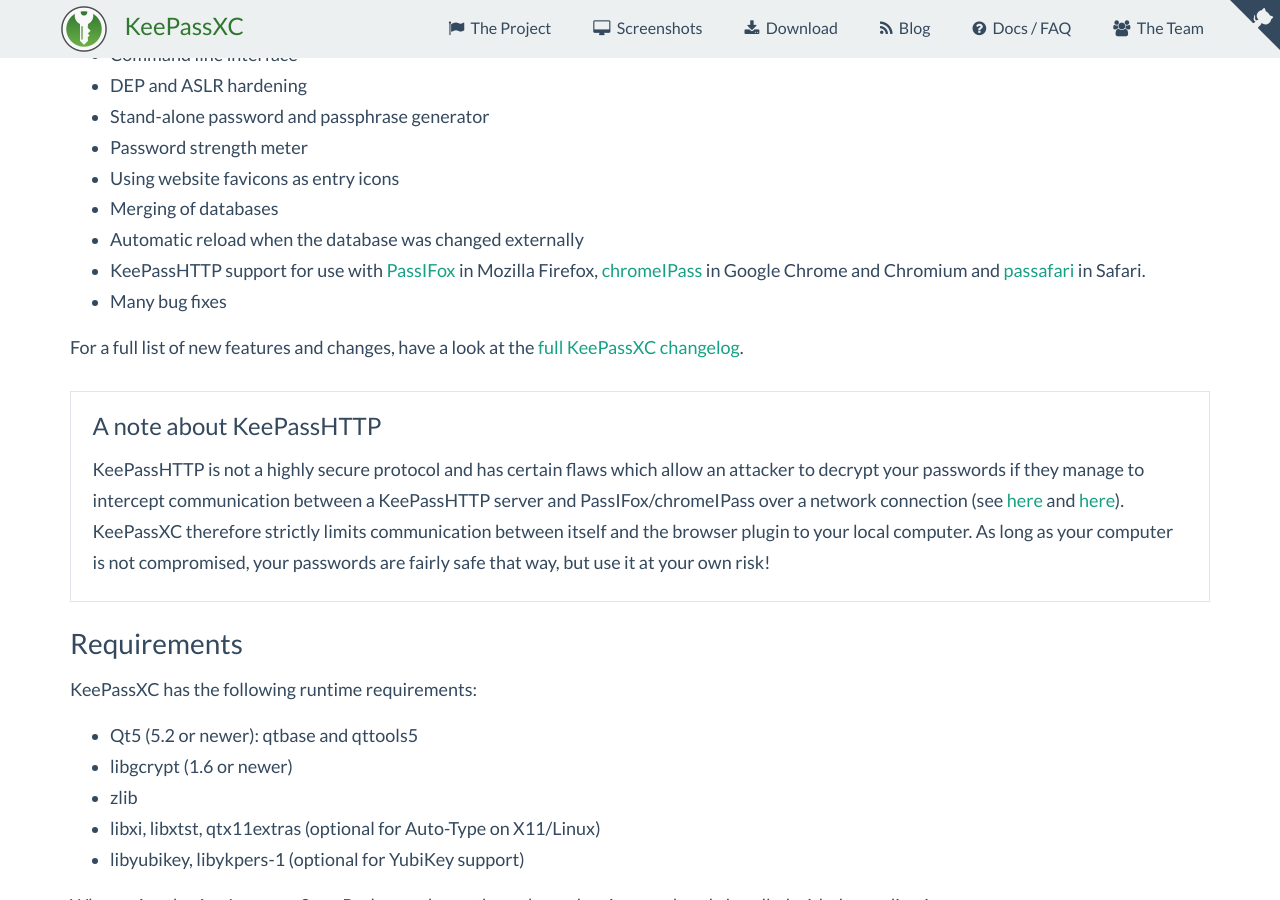
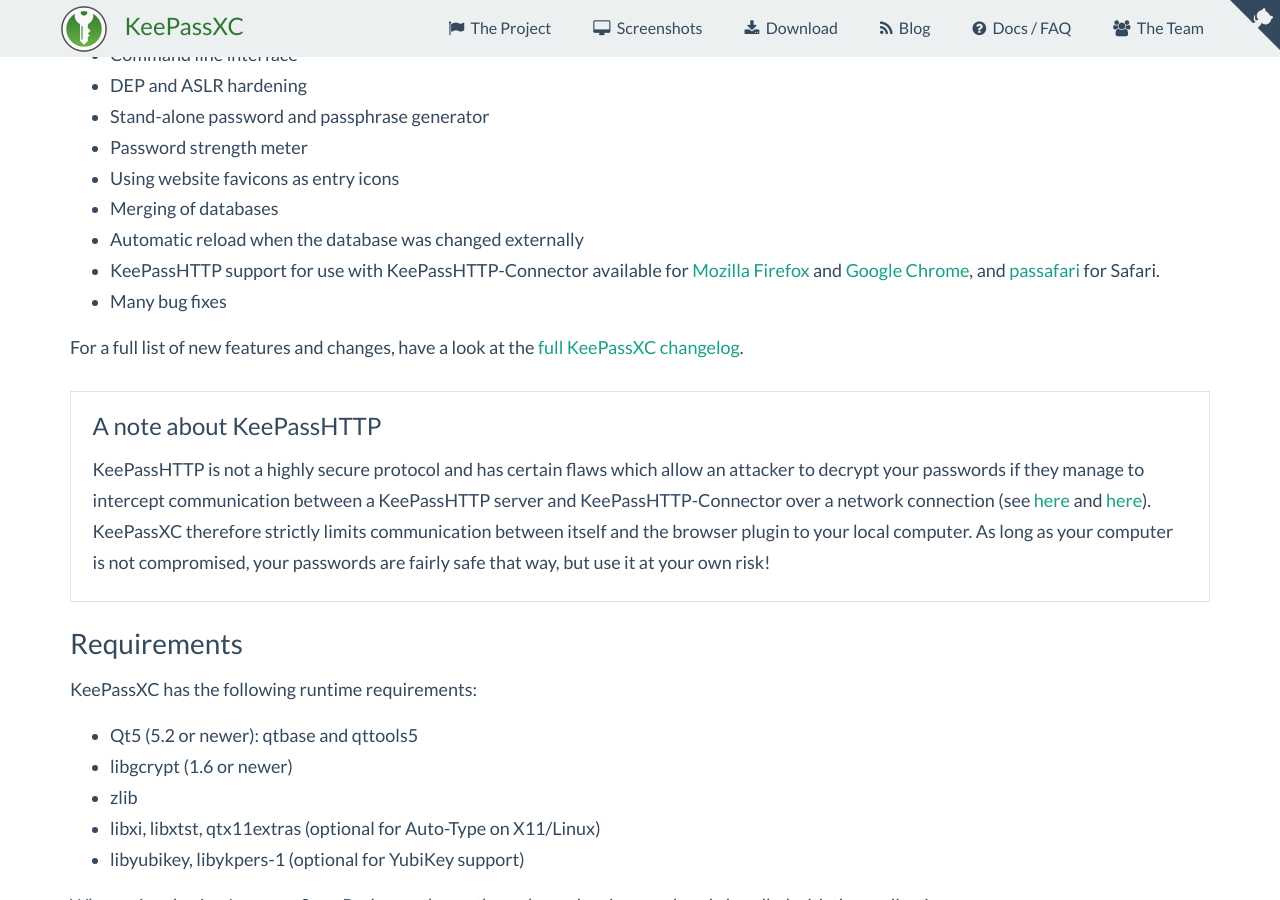
Before and after one commit to keepassxreboot/keepassxc-org, a Jekyll site: the page built from project.html, in a window 1280 px wide and 900 px high, scrolled down 482 px. Built offline with Jekyll 4.4.1, drawn with Linux system fonts in a browser that asks for light colours; comment, search, counter and statistics services are not loaded.

Commit message:
replaced chromeIPass and passIFox with KeePassHTTP-connector

```diff
--- a/project.html
+++ b/project.html
@@ -25,10 +25,10 @@
         <li>Using website favicons as entry icons
         <li>Merging of databases
         <li>Automatic reload when the database was changed externally
-        <li>KeePassHTTP support for use with
-            <a href="https://addons.mozilla.org/en-us/firefox/addon/passifox/">PassIFox</a> in Mozilla Firefox,
-            <a href="https://chrome.google.com/webstore/detail/chromeipass/ompiailgknfdndiefoaoiligalphfdae">chromeIPass</a>
-            in Google Chrome and Chromium and <a href="https://github.com/mmichaa/passafari.safariextension/">passafari</a> in Safari.
+        <li>KeePassHTTP support for use with KeePassHTTP-Connector available for
+            <a href="https://addons.mozilla.org/en-US/firefox/addon/keepasshttp-connector/">Mozilla Firefox</a> and
+            <a href="https://chrome.google.com/webstore/detail/keepasshttp-connector/dafgdjggglmmknipkhngniifhplpcldb">Google Chrome</a>,
+            and <a href="https://github.com/mmichaa/passafari.safariextension/">passafari</a> for Safari.
         <li>Many bug fixes
     </ul>
 
@@ -38,7 +38,7 @@
     <div class="info">
         <h6>A note about KeePassHTTP</h6>
         <p>KeePassHTTP is not a highly secure protocol and has certain flaws which allow an attacker to decrypt your
-            passwords if they manage to intercept communication between a KeePassHTTP server and PassIFox/chromeIPass over a
+            passwords if they manage to intercept communication between a KeePassHTTP server and KeePassHTTP-Connector over a
             network connection (see <a href="https://github.com/pfn/keepasshttp/issues/258">here</a> and <a
                     href="https://github.com/keepassxreboot/keepassxc/issues/147">here</a>). KeePassXC therefore strictly
             limits communication between itself and the browser plugin to your local computer. As long as your computer is
```
